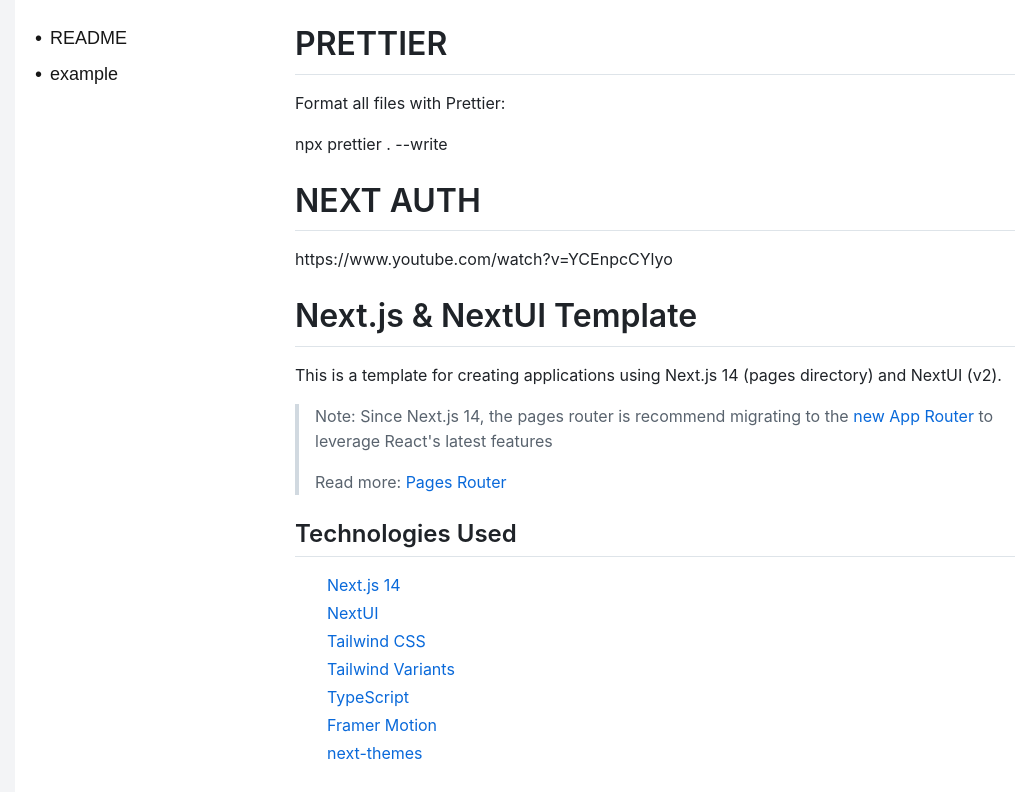
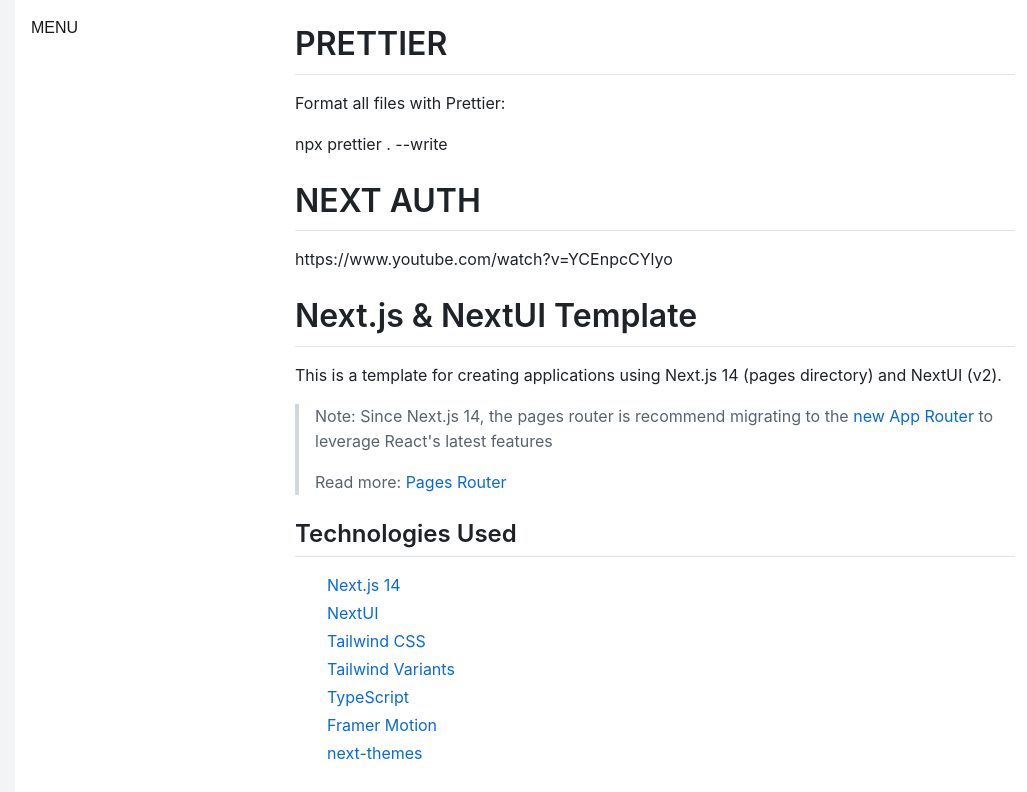
Before and after one commit to OSsistemes-employee/nextjs-documentation, a Next.js app: page /docu/README in a window 1280 px wide. Shown: the top 792 px of the page, without its empty margins (113-1140 px from the left). Built offline with nearby package versions, Linux system fonts and the light colour scheme.

Commit message:
Menu lateral

```diff
--- a/app/docu/[slug]/page.tsx
+++ b/app/docu/[slug]/page.tsx
@@ -28,13 +28,14 @@
 };
 
 export default async function PostPage({ params }: { params: PostPageParams }) {
-  const { slug } = params;
+  const { slug } = await params;
   const { content } = await getPost(slug);
 
   return (
     <div className="min-h-screen flex justify-center bg-gray-100">
       <div className="w-64 bg-white p-4 h-screen">
-        <SideMenu />
+        {/* <SideMenu /> */}
+        MENU
       </div>
       {/* <div className="layout-scrollbar flex items-center justify-center">
         <div className="markdown-body max-w-3xl mx-auto p-6 w-full bg-white text-slate-900"> */}
```
